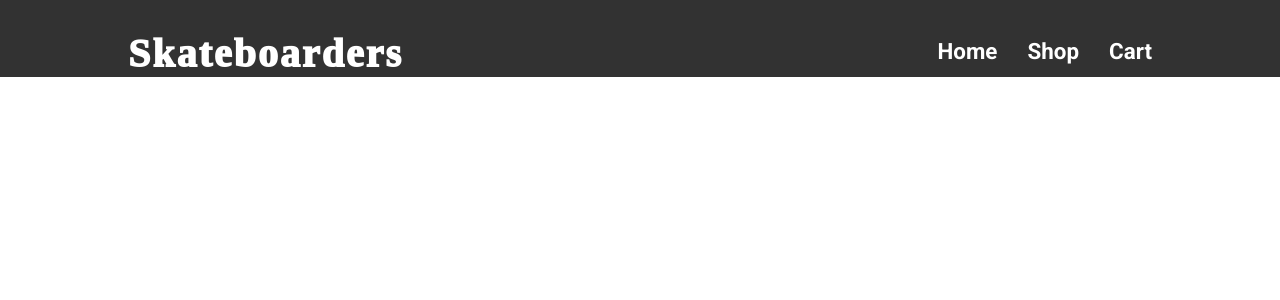
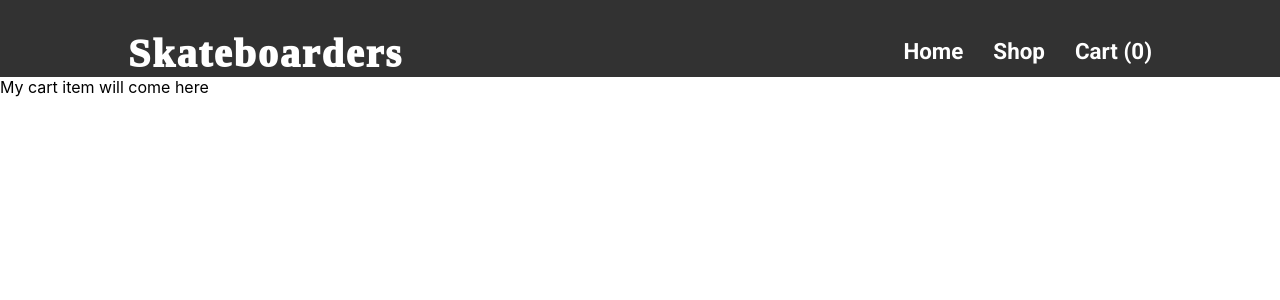
Before and after one commit to ZaidKhan144/shopping-cart, a React (Create React App) app in the folder skateboard/: page /cart in a window 1280 px wide. Shown: the top 300 px of the page. Built offline with nearby package versions, Linux system fonts and the light colour scheme; a web font is replaced by a local one.

Commit message:
adding item in cart

```diff
--- a/skateboard/src/App.js
+++ b/skateboard/src/App.js
@@ -3,16 +3,40 @@ import Home from './components/Home/Home'
 import NavBar from './components/Nav/Nav'
 import Shop from './components/Shop/Shop'
 import ShopItem from './components/ShopItem/ShopItem'
+import Cart from './components/Cart/Cart'
+import { useState } from 'react'
 
 const App = () => {
+
+  const [shoppingCart, setShoppingCart] = useState([]);
+
+  const addItemInCart = (item) => {
+
+    // Check whether the item exist or not
+    const itemIndex = shoppingCart.findIndex((i) => i.id === item.id)
+    // return -1 if it didn't exist
+    console.log(itemIndex)
+
+    if(itemIndex !== -1){
+      const newCart = [...shoppingCart];
+      // increasing the quantity of an index that we have our item on
+      newCart[itemIndex].quantity++
+    } else {
+      // Adding the item but not increasing the quantity, it's already handled at onClick.
+      setShoppingCart([...shoppingCart, item])
+      // shoppingCart is not empty anymore
+    }
+  }
+
   return (
     <Router>
-      <NavBar />
+      <NavBar cartSize={shoppingCart.length} />
       <Switch>
         <Route exact path="/"> <Home /> </Route>
         <Route exact path="/shop"> <Shop /> </Route>
         {/* In shopItem component, extracting ID and passing it in prop through shopItemId */}
-        <Route exact path="/shop/:id" render={(itemProp) => <ShopItem shopItemId={itemProp.match.params.id} />} />
+        <Route exact path="/shop/:id" render={(itemProp) => <ShopItem shopItemId={itemProp.match.params.id} addItemInCart={addItemInCart} />} />
+        <Route exact path="/cart"> <Cart /> </Route>
       </Switch>
     </Router>
 
@@ -20,6 +44,3 @@ const App = () => {
 }
 
 export default App;
-
-
-//
--- /dev/null
+++ b/skateboard/src/components/Cart/Cart.js
@@ -0,0 +1,8 @@
+
+const Cart = () => {
+    return (
+        <div> My cart item will come here</div>
+    )
+}
+
+export default Cart
--- a/skateboard/src/components/Nav/Nav.js
+++ b/skateboard/src/components/Nav/Nav.js
@@ -1,7 +1,7 @@
 import { Link } from 'react-router-dom'
 import { Nav, Title } from './NavStyles'
 
-const NavBar = () => {
+const NavBar = ({cartSize}) => {
     return(
         <Nav back>
 
@@ -17,7 +17,7 @@ const NavBar = () => {
                     <Link to="/shop">Shop</Link>
                 </li>
                 <li>
-                    <Link to="/cart">Cart</Link>
+                    <Link to="/cart">Cart ({cartSize})</Link>
                 </li>
             </ul>
         </Nav>
--- a/skateboard/src/components/ShopItem/ShopItem.js
+++ b/skateboard/src/components/ShopItem/ShopItem.js
@@ -3,17 +3,10 @@ import data from '../../data'
 import { Link } from "react-router-dom"
 
 
-const ShopItem = (shopItemId) => {
-
-    // this will return ID in an object
-    console.log(shopItemId)
-
-    // extracting the ID from 'shopItemId' object
-    const ItemId = shopItemId.shopItemId;
+const ShopItem = ({shopItemId, addItemInCart}) => {
 
     // ID is in string so here we are converting it in Integer
-    const IntId = parseInt(ItemId, 10)
-
+    const IntId = parseInt(shopItemId, 10)
     let item;
 
     for(let i = 0; i< data.length; i++){
@@ -24,6 +17,8 @@ const ShopItem = (shopItemId) => {
         }
      }
 
+    // on click set the quantity to 1 and pass the item
+     const handleClick = () => addItemInCart({ ...item, quantity: 1})
     return(
         <div>
 
@@ -35,7 +30,7 @@ const ShopItem = (shopItemId) => {
                 <ItemContainerTwo>
                     <h2>{item.name}</h2>
                     <p>$ {item.price}</p>
-                    <button>Add to cart</button>
+                    <button onClick={handleClick}>Add to cart</button>
                     <Link to="/checkout">Checkout</Link>
                     <Link className="back" to="/shop">Back</Link>
                 </ItemContainerTwo>
--- a/skateboard/src/components/ShopItem/ShopItemStyles.jsx
+++ b/skateboard/src/components/ShopItem/ShopItemStyles.jsx
@@ -41,6 +41,7 @@ export const ItemContainerTwo = styled.div`
         border-radius: 4px;
         position: absolute;
         top: 30%;
+        cursor: pointer;
     }
     & a {
         text-decoration: none;
```
Also changed, not shown: skateboard/src/components/Cart/CartStyles.jsx (added), 1 other file (tests, documents, lock files or other folders).
